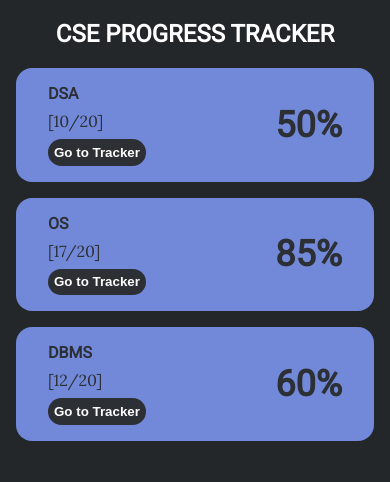
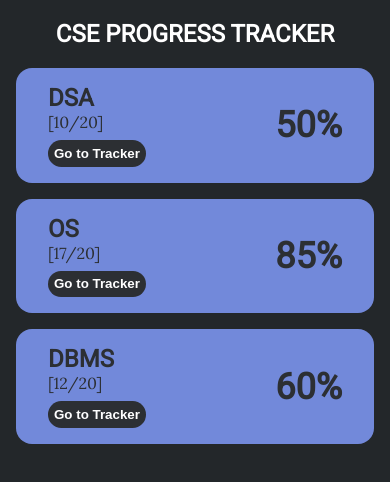
Before and after one commit to Saurja/Course-Progress-Tracker, a React (Create React App) app: page / in a window 390 px wide. Shown: the top 482 px of the page. Built offline with nearby package versions, Linux system fonts and the light colour scheme.

Commit message:
Responsive

```diff
--- a/src/styles/courses/courses.scss
+++ b/src/styles/courses/courses.scss
@@ -20,7 +20,8 @@
     }
 
     p {
-        margin: 0.5rem 0rem;
+        margin: 0px;
+        margin-bottom: 0.5rem;
     }
 
     a {
@@ -33,10 +34,13 @@
 
             background-color: #2c2f33;
             color: #ffffff;
+
+            transition: all 0.5s;
         }
         button:hover {
             background-color: #99aab5;
             color: #2c2f33;
+            transition: all 0.5s;
         }
     }
 
@@ -46,11 +50,11 @@
     }
 }
 
-@media (max-width: 1000px) {
+@media (max-width: 700px) {
     .course {
         margin: 0.5em;
         h2 {
-            font-size: 1em;
+            font-size: 1.5em;
         }
     }
 }
--- a/src/styles/courses/mainCourse.scss
+++ b/src/styles/courses/mainCourse.scss
@@ -7,7 +7,6 @@
 @media (max-width: 900px) {
     .all--courses {
         grid-template-columns: 1fr 1fr;
-        grid-gap: 0em;
     }
 }
 
```
